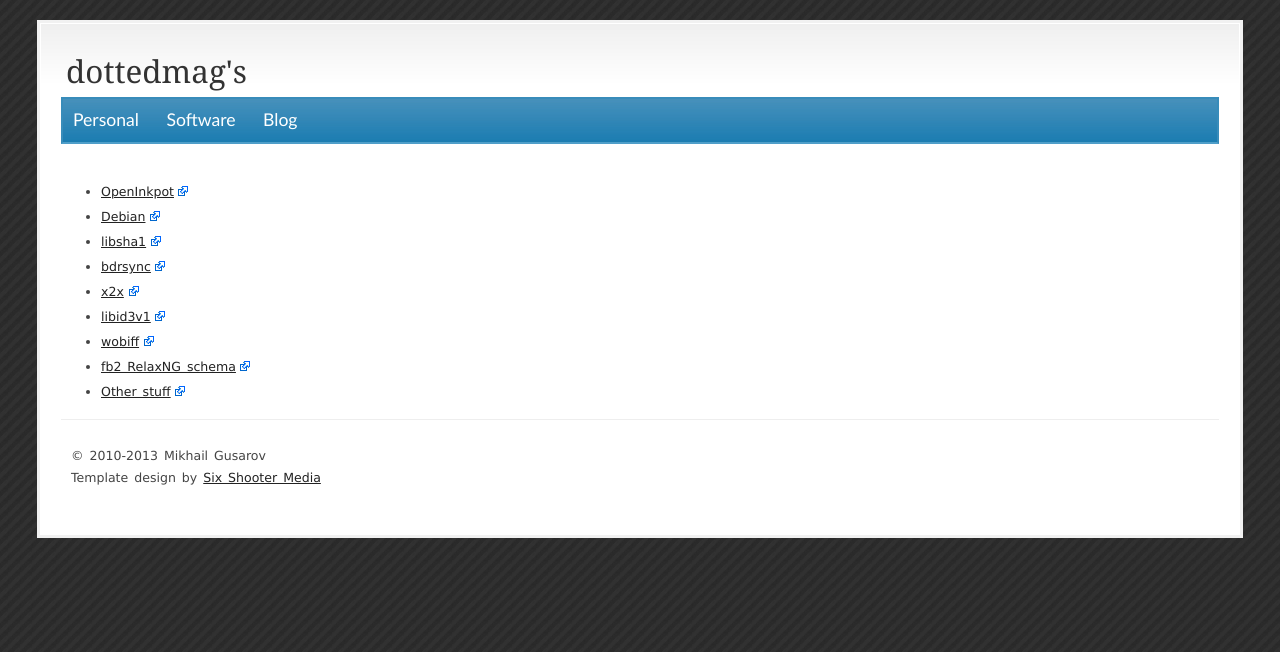
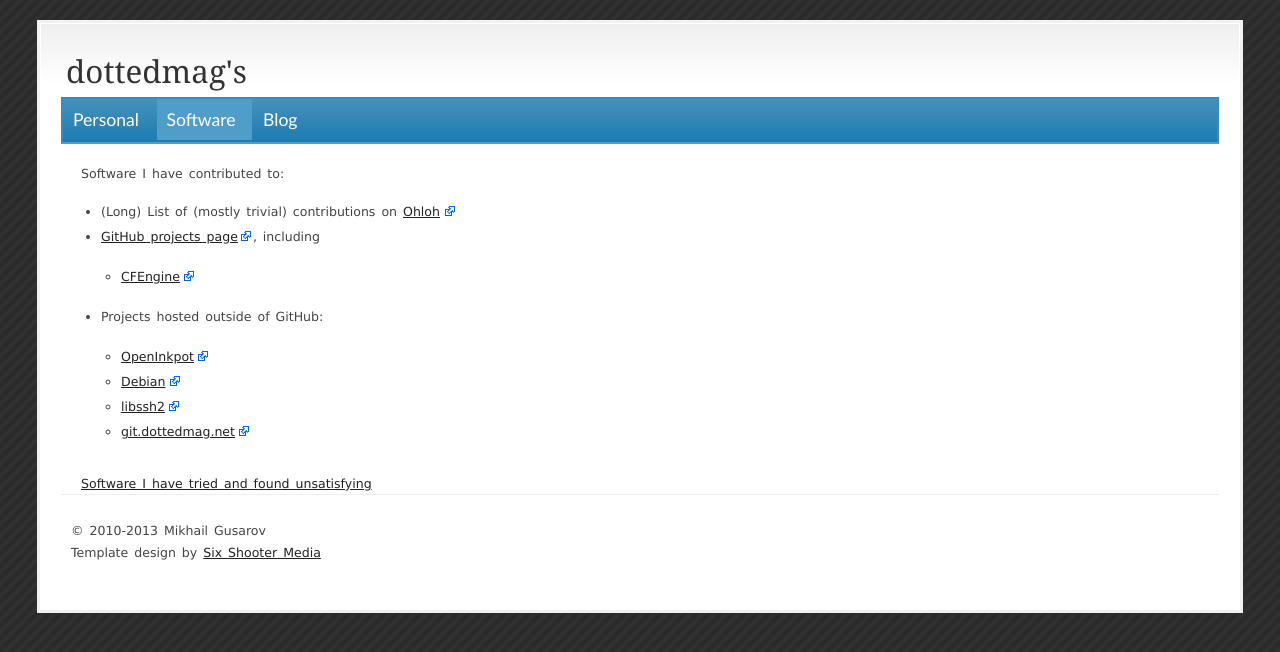
Before and after one commit to dottedmag/dottedmag.net, a Jekyll site: the page built from software/index.html, in a window 1280 px wide. Shown: the top 652 px of the page. Built offline with Jekyll 4.4.1, drawn with Linux system fonts in a browser that asks for light colours; Markdown is read by kramdown in place of the engine named in the settings.

Commit message:
Completely redo /software/ page

```diff
--- a/software/index.html
+++ b/software/index.html
@@ -1,21 +1,29 @@
 ---
 layout: default
 title: Software by dottedmag
+section: Software
 ---
+Software I have contributed to:
 <ul>
-  <li><a href="http://openinkpot.org/">OpenInkpot</a></li>
+  <li>(Long) List of (mostly trivial) contributions on <a href="http://www.ohloh.net/accounts/dottedmag?ref=Tiny">Ohloh</a></li>
   <li>
-    <a href="http://qa.debian.org/developer.php?login=Mikhail+Gusarov">
-      Debian
-    </a>
+    <a href="http://github.com/dottedmag/repositories">GitHub projects page</a>, including
+    <ul>
+      <li><a href="http://github.com/cfengine/core">CFEngine</a></li>
+    </ul>
   </li>
-  <li><a href="http://github.com/dottedmag/libsha1/">libsha1</a></li>
-  <li><a href="http://github.com/dottedmag/bdrsync/">bdrsync</a></li>
-  <li><a href="http://github.com/dottedmag/x2x/">x2x</a></li>
-  <li><a href="http://github.com/dottedmag/libid3v1/">libid3v1</a></li>
-  <li><a href="http://github.com/dottedmag/wobiff/">wobiff</a></li>
   <li>
-    <a href="http://github.com/dottedmag/fb2-relaxng/">fb2 RelaxNG schema</a>
+    Projects hosted outside of GitHub:
+    <ul>
+      <li><a href="http://openinkpot.org/">OpenInkpot</a></li>
+      <li>
+        <a href="http://qa.debian.org/developer.php?login=Mikhail+Gusarov">
+          Debian
+        </a>
+      </li>
+      <li><a href="http://libssh2.org/">libssh2</a></li>
+      <li><a href="http://git.dottedmag.net/">git.dottedmag.net</a></li>
+    </ul>
   </li>
-  <li><a href="http://github.com/dottedmag/repositories/">Other stuff</a></li>
 </ul>
+<a href="/software/unsatisfying/">Software I have tried and found unsatisfying</a>
```
